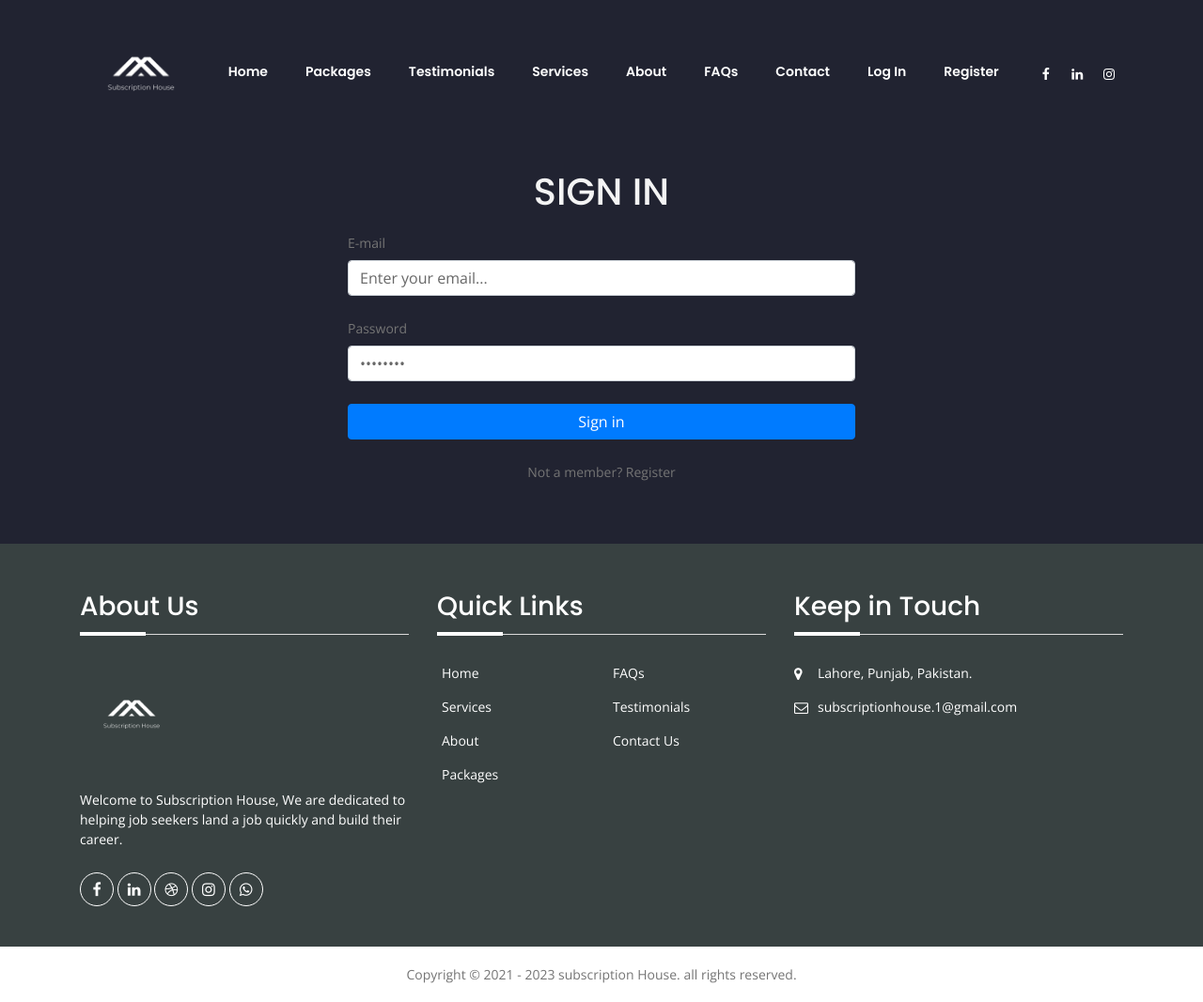
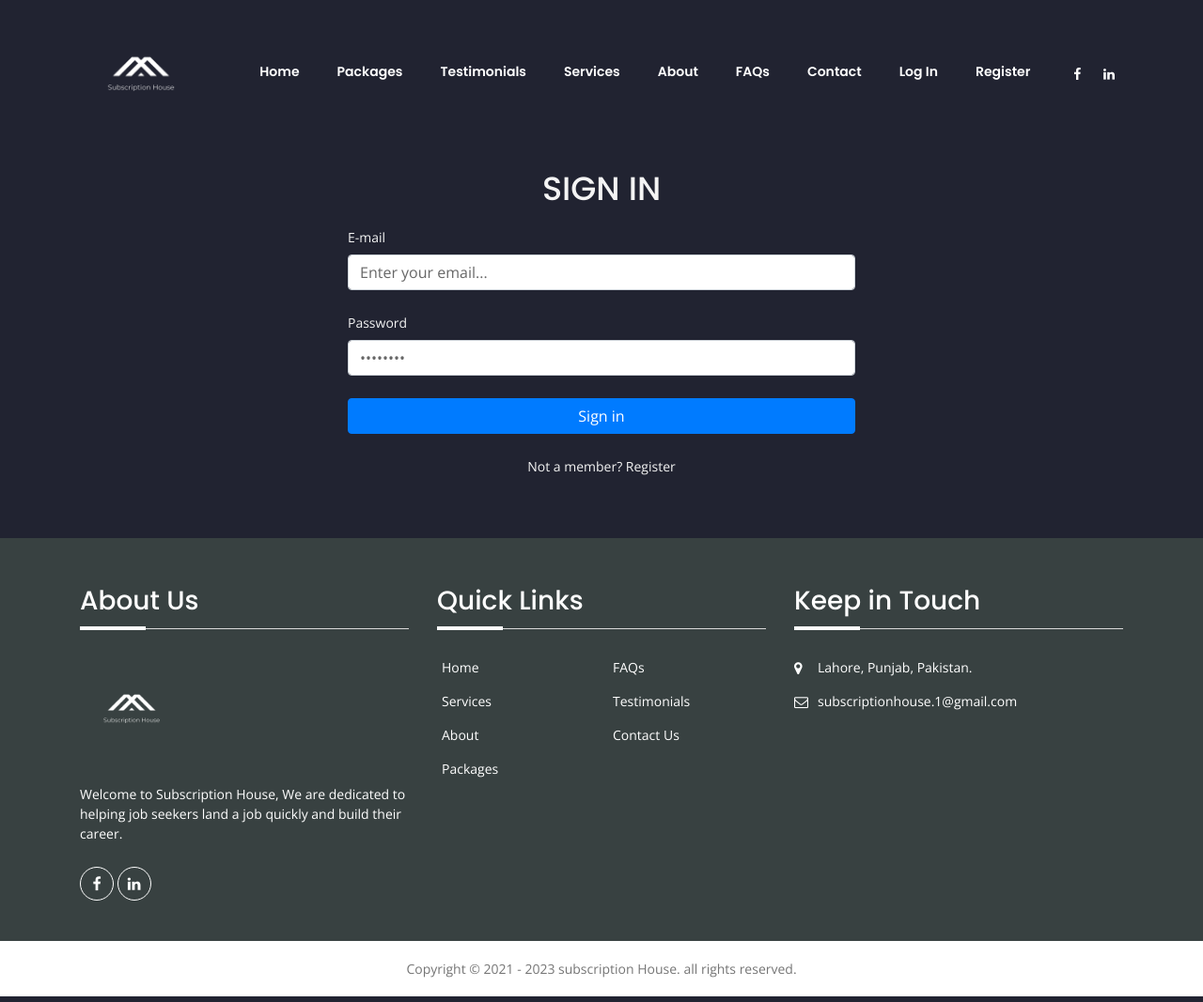
Before and after one commit to Sheharyar123/SubscriptionHouse, a Django app: page /accounts/login/ in a window 1280 px wide. Shown: the whole page at 94% size. Run offline with Django 4.2, Linux system fonts and the light colour scheme; parts of the project's set-up code (start-up, migrations or seed data) failed here and were passed over; some libraries are stand-ins or nearby versions.

Commit message:
Add urls of social links

```diff
--- a/accounts/forms.py
+++ b/accounts/forms.py
@@ -1,6 +1,11 @@
 from django import forms
 
-from allauth.account.forms import LoginForm, SignupForm
+from allauth.account.forms import (
+    LoginForm,
+    SignupForm,
+    ResetPasswordForm,
+    ResetPasswordKeyForm,
+)
 
 
 class CustomLoginForm(LoginForm):
@@ -60,3 +65,17 @@ class CustomSignupForm(SignupForm):
         user.phone_no = self.cleaned_data["phone_no"]
         user.save()
         return user
+
+
+# class CustomResetPasswordKeyForm(ResetPasswordKeyForm):
+#     password1 = forms.CharField(widget=forms.PasswordInput, label="Password")
+#     password2 = forms.CharField(widget=forms.PasswordInput, label="Confirm Password")
+
+#     def __init__(self, *args, **kwargs):
+#         super(CustomSignupForm, self).__init__(*args, **kwargs)
+#         self.fields["password1"].widget.attrs.update(
+#             {"class": "form-control mb-4", "placeholder": "••••••••"}
+#         )
+#         self.fields["password2"].widget.attrs.update(
+#             {"class": "form-control mb-4", "placeholder": "••••••••"}
+#         )
--- a/payment_project/urls.py
+++ b/payment_project/urls.py
@@ -1,5 +1,7 @@
 from django.contrib import admin
 from django.urls import path, include
+from django.conf import settings
+from django.conf.urls.static import static
 
 urlpatterns = [
     path("admin/", admin.site.urls),
@@ -8,3 +10,6 @@ urlpatterns = [
     path("paypal/", include("paypal.standard.ipn.urls")),
     path("payments/", include("payments.urls")),
 ]
+
+if settings.DEBUG:
+    urlpatterns += static(settings.STATIC_URL, document_root=settings.STATIC_ROOT)
--- a/static/css/style.css
+++ b/static/css/style.css
@@ -3400,6 +3400,7 @@ textarea {
 }
 
 label {
+  color: #f4f4f4;
   font-weight: normal;
   margin: 0;
 }
@@ -3922,11 +3923,14 @@ footer .footer_panel p.address > i,
 
 .form-title,
 .payment-title {
-  font-size: 40px;
+  font-size: 35px;
   text-transform: uppercase;
   margin-bottom: 20px;
   color: #f4f4f4;
 }
+.auth-form-link {
+  color: #f4f4f4;
+}
 
 .auth-form-link:hover {
   color: #0062cc;
@@ -3934,6 +3938,10 @@ footer .footer_panel p.address > i,
 
 .footer-padding {
   padding-top: 50px;
+}
+
+.member-text {
+  color: #f4f4f4;
 }
 
 .paypal {
--- a/templates/_footer.html
+++ b/templates/_footer.html
@@ -20,19 +20,10 @@
             </p>
             <ul class="social_icon top25">
             <li>
-                <a href="javascript:void(0)" target="_blank"><i class="fa fa-facebook"></i></a>
+                <a href="https://www.facebook.com/subscriptionshouse" target="_blank"><i class="fa fa-facebook"></i></a>
             </li>
             <li>
-                <a href="javascript:void(0)" target="_blank"><i class="fa fa-linkedin"></i></a>
-            </li>
-            <li>
-                <a href="javascript:void(0)" target="_blank"><i class="fa fa-dribbble"></i></a>
-            </li>
-            <li>
-                <a href="javascript:void(0)" target="_blank"><i class="fa fa-instagram"></i></a>
-            </li>
-            <li>
-                <a href="https://wa.link/fu4pv3" target="_blank"><i class="fa fa-whatsapp"></i></a>
+                <a href="https://www.linkedin.com/company/subscriptions-house/" target="_blank"><i class="fa fa-linkedin"></i></a>
             </li>
             </ul>
             </div>
--- a/templates/_navbar.html
+++ b/templates/_navbar.html
@@ -86,17 +86,12 @@
       <div class="nav-social">
         <ul class="social_icon noborder">
           <li>
-            <a class="facebook" href="javascript:void(0)" target="_blank"
+            <a class="facebook" href="https://www.facebook.com/subscriptionshouse" target="_blank"
               ><i class="fa fa-facebook"></i>
             </a>
           </li>
           <li>
-            <a class="twitter" href="javascript:void(0)" target="_blank"><i class="fa fa-linkedin"></i> </a>
-          </li>
-          <li>
-            <a class="insta" href="javascript:void(0)" target="_blank"
-              ><i class="fa fa-instagram"></i>
-            </a>
+            <a href="https://www.linkedin.com/company/subscriptions-house/" target="_blank"><i class="fa fa-linkedin"></i> </a>
           </li>
         </ul>
       </div>
--- a/templates/account/login.html
+++ b/templates/account/login.html
@@ -17,13 +17,19 @@
                   <label class="mb-2">{{ field.label }}</label>
                   {{ field }}
               </div>
-              {% endfor %}
+            {% endfor %}
+              {% comment %} <div class="row mb-4">
 
+                <div class="col">
+                  <!-- Simple link -->
+                  <a href="{% url 'account_reset_password' %}" style="float: right; color: #f4f4f4">Forgot password?</a>
+                </div>
+              </div> {% endcomment %}
             <!-- Submit button -->
             <button type="submit" class="btn btn-primary btn-block mb-4">Sign in</button>
             <!-- Register buttons -->
             <div class="text-center">
-              <p>Not a member? <a href="{% url 'account_signup' %}" class="auth-form-link">Register</a></p>
+              <p class="member-text">Not a member? <a href="{% url 'account_signup' %}" class="auth-form-link">Register</a></p>
             </div>
           </form>
         </div>
```
Also changed, not shown: payment_project/settings.py (+9 -8 lines), products/signals.py (+7 -10 lines).
